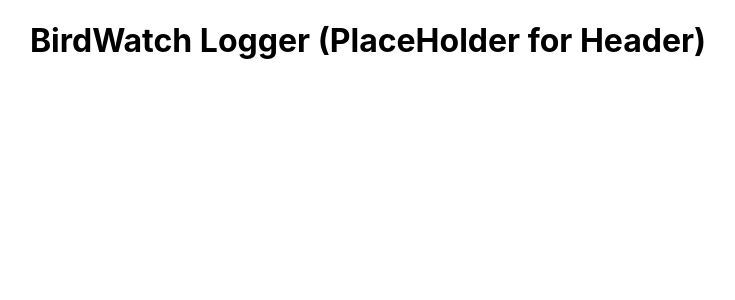
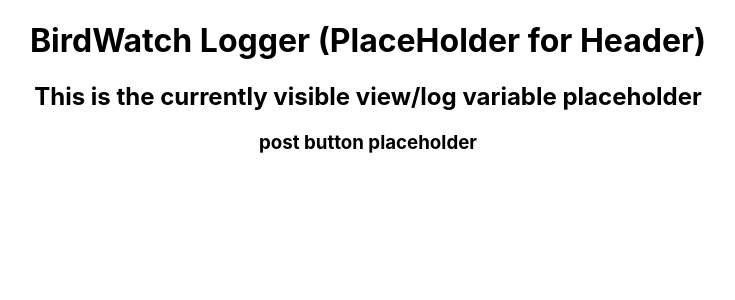
Before and after one commit to wowgr8/event-logger, a React (Create React App) app: page / in a window 1280 px wide. Shown: the top 300 px of the page, without its empty margins (272-1007 px from the left). Built offline with nearby package versions, Linux system fonts and the light colour scheme.

Commit message:
add LogControl tag to return and also LogControl import

```diff
--- a/src/components/App.js
+++ b/src/components/App.js
@@ -1,12 +1,12 @@
 import './App.css';
 import Header from './Header';
+import LogControl from './LogControl';
 
 function App() {
   return (
     <div className="App">
-      <Header>
-
-      </Header>
+      <Header />
+      <LogControl />
     </div>
   );
 }
```
